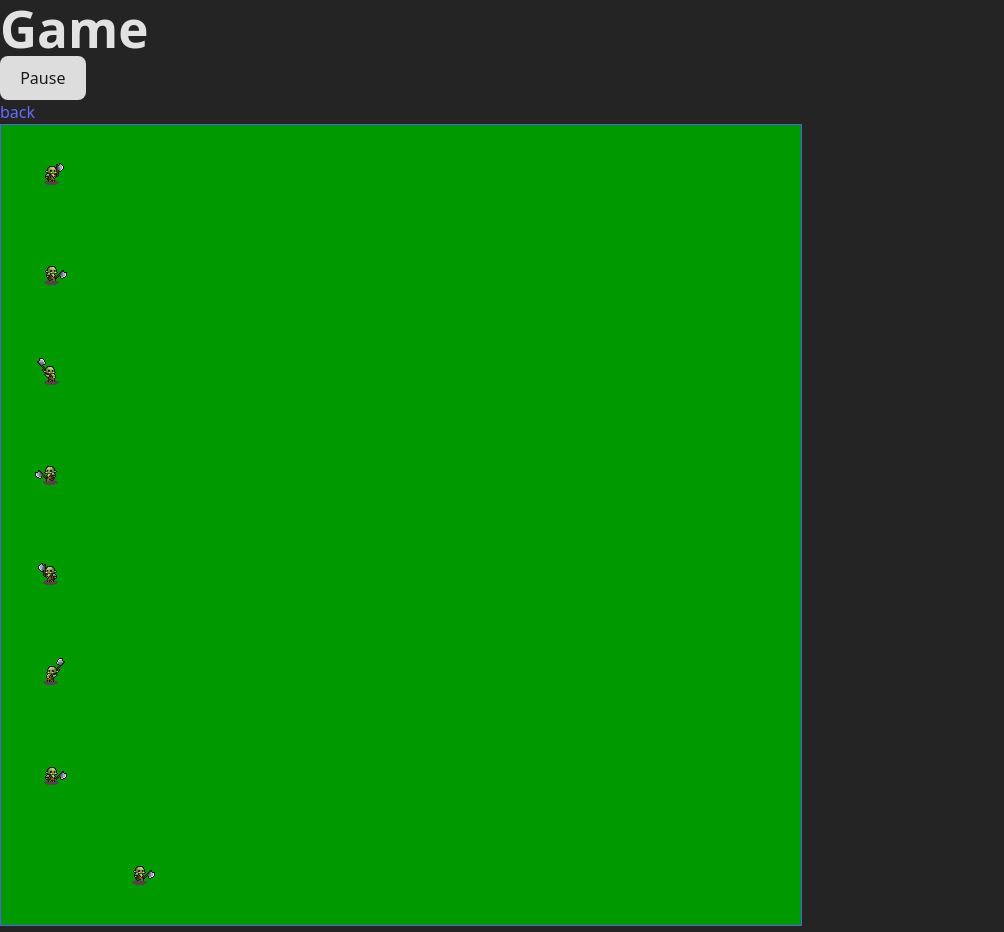
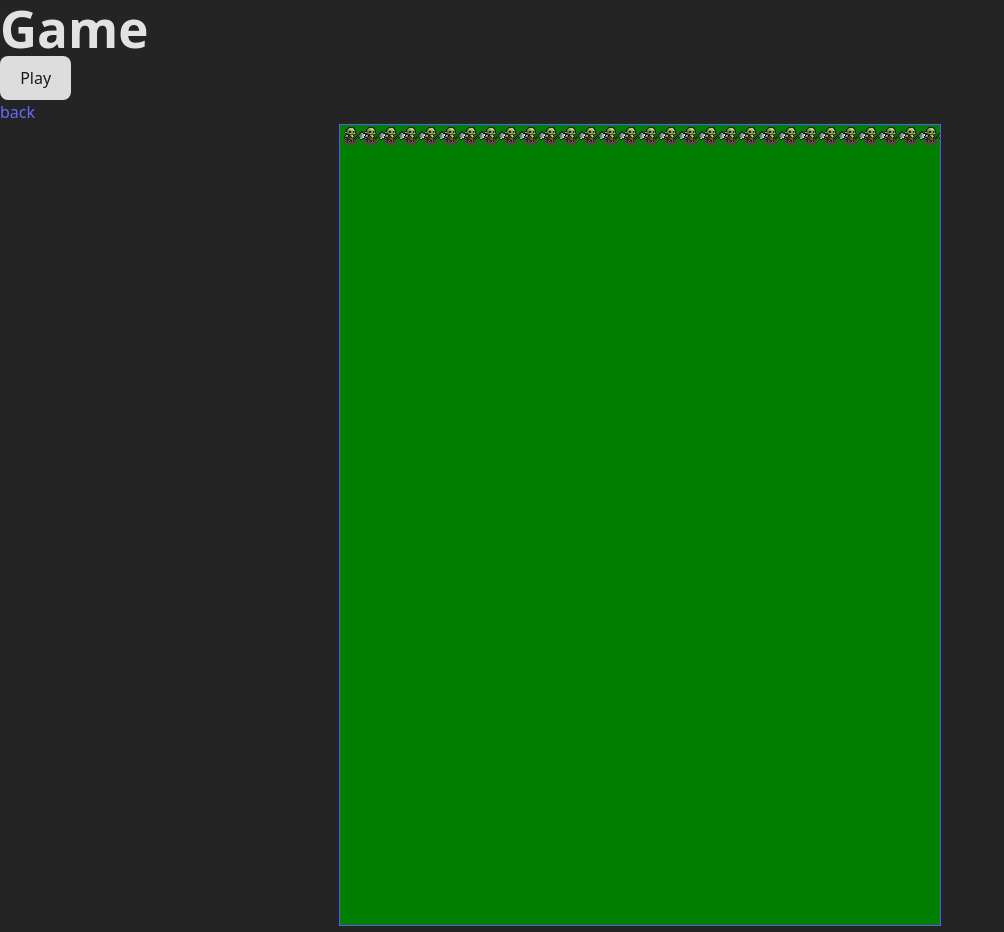
Before and after one commit to mrChernicharo/kingdom-defense, a website built with Vite: page game.html in a window 1280 px wide. Shown: the whole page, without its empty margins (0-1004 px from the left). Built offline with nearby package versions, Linux system fonts and the light colour scheme.

Commit message:
enemy class

```diff
--- a/game.html
+++ b/game.html
@@ -14,7 +14,9 @@
             <a href="/lobby.html">back</a>
         </div>
 
-        <canvas></canvas>
+        <div style="display: flex; justify-content: center">
+            <canvas></canvas>
+        </div>
 
         <script type="module" src="/src/main.ts"></script>
     </body>
--- a/src/helperFns.ts
+++ b/src/helperFns.ts
@@ -1,3 +1,11 @@
 export async function wait(ms = 1000) {
-	return new Promise(resolve => setTimeout(resolve, ms));
+    return new Promise((resolve) => setTimeout(resolve, ms));
 }
+
+const ID_CHARS = "0123456789abcdefghijklmnopqrstuvwxyzABCDEFGHIJKLMNOPQRSTUVWXYZ_-";
+export function idMaker(length = 12) {
+    return Array(length)
+        .fill(0)
+        .map((_) => ID_CHARS.split("")[Math.round(Math.random() * ID_CHARS.length)])
+        .join("");
+}
--- a/src/main.ts
+++ b/src/main.ts
@@ -1,134 +1,340 @@
-// import './style.css';
-import { wait } from "./helperFns";
-import typescriptLogo from "./typescript.svg";
-import viteLogo from "/vite.svg";
+import { idMaker, wait } from "./helperFns";
 
-// document.querySelector<HTMLDivElement>('#app')!.innerHTML = `
-//   <div>
-//     <a href="https://vite.dev" target="_blank">
-//       <img src="${viteLogo}" class="logo" alt="Vite logo" />
-//     </a>
-//     <a href="https://www.typescriptlang.org/" target="_blank">
-//       <img src="${typescriptLogo}" class="logo vanilla" alt="TypeScript logo" />
-//     </a>
-//     <h1>Vite + TypeScript</h1>
-//     <div class="card">
-//       <button id="counter" type="button"></button>
-//     </div>
-//     <p class="read-the-docs">
-//       Click on the Vite and TypeScript logos to learn more
-//     </p>
-//   </div>
-// `
+const playBtn = document.querySelector("#play-btn") as HTMLButtonElement;
+const canvas = document.querySelector("canvas") as HTMLCanvasElement;
+const ctx = canvas.getContext("2d")!;
 
-// setupCounter(document.querySelector<HTMLButtonElement>('#counter')!)
-const playBtn = document.querySelector("#play-btn")!;
-const canvas = document.querySelector("canvas")!;
-const ctx = canvas.getContext("2d")!;
+export enum EnemyState {
+    idle = "idle",
+    walk = "walk",
+    attack = "attack",
+    dead = "dead",
+}
 
 const orcIdleImg = new Image();
 orcIdleImg.src = "/src/assets/images/Orc-Idle.png";
 
+const orcWalkImg = new Image();
+orcWalkImg.src = "/src/assets/images/Orc-Walk.png";
+
 const orcAttackImg = new Image();
 orcAttackImg.src = "/src/assets/images/Orc-Attack01.png";
 
-const orcWalkImg = new Image();
-orcWalkImg.src = "/src/assets/images/Orc-Walk.png";
+const orcDeadImg = new Image();
+orcDeadImg.src = "/src/assets/images/Orc-Death.png";
 
-const orcAttack02Img = new Image();
-orcAttack02Img.src = "/src/assets/images/Orc-Attack02.png";
+const poseFrameCount = {
+    [EnemyState.idle]: 6,
+    [EnemyState.walk]: 8,
+    [EnemyState.attack]: 6,
+    [EnemyState.dead]: 4,
+};
 
-canvas.width = 800;
-canvas.height = 800;
+const poseFrameSpeed = {
+    [EnemyState.idle]: 400,
+    [EnemyState.walk]: 100,
+    [EnemyState.attack]: 100,
+    [EnemyState.dead]: 100,
+};
 
-await wait(200);
+const poseImage = {
+    [EnemyState.idle]: orcIdleImg,
+    [EnemyState.walk]: orcWalkImg,
+    [EnemyState.attack]: orcAttackImg,
+    [EnemyState.dead]: orcDeadImg,
+};
 
-console.log("hello", { canvas, ctx });
+// const orcAttack02Img = new Image();
+// orcAttack02Img.src = "/src/assets/images/Orc-Attack02.png";
 
-let isPlaying = true;
-let currTime = 0;
-let prevTime = 0;
-let delta = 0;
-let totalTime = 0;
+const CANVAS_WIDTH = 600;
+const CANVAS_HEIGHT = 800;
+const SPRITE_IMG_SIZE = 100;
+const SPRITE_HEIGHT = 20;
+const SPRITE_WIDTH = 20;
 
-playBtn.addEventListener("click", (e) => {
-    isPlaying = !isPlaying;
+class Vec2 {
+    x = 0;
+    y = 0;
+    constructor(x = 0, y = 0) {
+        this.x = x;
+        this.y = y;
+    }
 
-    const btn = e.target as HTMLButtonElement;
-    btn.textContent = isPlaying ? "Pause" : "Play";
+    // add(vec: Vec2) {
+    //     this.x + vec.x;
+    //     this.y + vec.y;
+    // }
 
-    if (isPlaying) {
-        currTime = Date.now();
-        animate();
-    }
-});
+    // static add(vec1: Vec2, vec2: Vec2) {
+    //     vec1.x + vec2.x;
+    //     vec1.y + vec2.y;
+    // }
 
-let x = 0;
-let moveRight = true;
-function animate() {
-    ctx.clearRect(0, 0, 800, 800);
-
-    currTime = Date.now();
-    delta = currTime - prevTime;
-    if (delta > 20) delta = 16;
-    totalTime += delta;
-
-    const attackFrame = Math.trunc(totalTime / 100) % 6;
-    const walkFrame = Math.trunc(totalTime / 100) % 8;
-    const attackFrame2 = Math.trunc(totalTime / 100) % 6;
-    const idleFrame = Math.trunc(totalTime / 400) % 6;
-
-    // console.log({ totalTime, delta, attackFrame });
-
-    // ctx.strokeStyle = "#FF0000";
-    // ctx.strokeRect(130, 160, 30, 40);
-
-    ctx.fillStyle = "#009900";
-    ctx.fillRect(0, 0, 800, 800);
-
-    // ctx.fillStyle = "#FFFF00";
-    // ctx.fillRect(530, 380, 30, 40);
-
-    // ctx.drawImage(orcIdleImg, 0, 0);
-
-    // DRAW 3 ORCS
-    ctx.drawImage(orcAttackImg, attackFrame * 100, 0, 100, 100, 0, 0, 100, 100);
-
-    ctx.drawImage(orcWalkImg, walkFrame * 100, 0, 100, 100, 0, 100, 100, 100);
-
-    ctx.drawImage(orcAttack02Img, attackFrame2 * 100, 0, 100, 100, 0, 200, 100, 100);
-
-    // DRAW 3 FLIPPED ORCS
-    ctx.save();
-    ctx.scale(-1, 1);
-    ctx.translate(0, 0);
-    ctx.drawImage(orcWalkImg, walkFrame * 100, 0, 100, 100, 0, 300, -100, 100);
-
-    ctx.drawImage(orcAttackImg, attackFrame * 100, 0, 100, 100, 0, 400, -100, 100);
-
-    ctx.drawImage(orcAttack02Img, attackFrame2 * 100, 0, 100, 100, 0, 500, -100, 100);
-    ctx.restore();
-
-    ctx.drawImage(orcIdleImg, idleFrame * 100, 0, 100, 100, 0, 600, 100, 100);
-
-    // DRAW ORC WALKING
-    if (moveRight) {
-        x += 0.2;
-        ctx.drawImage(orcWalkImg, walkFrame * 100, 0, 100, 100, x, 700, 100, 100);
-    } else {
-        x -= 0.2;
-        ctx.save();
-        ctx.scale(-1, 1);
-        ctx.translate(0, 0);
-        ctx.drawImage(orcWalkImg, walkFrame * 100, 0, 100, 100, -x, 700, -100, 100);
-        ctx.restore();
-    }
-    if (x > 500 || x < 0) moveRight = !moveRight;
-
-    prevTime = currTime;
-    if (!isPlaying) return;
-
-    requestAnimationFrame(animate);
+    // static clone() {
+    //     return new Vec2(x, this.y)
+    // }
 }
 
-animate();
+class Clock {
+    static isPaused = true;
+    static elapsed = 0;
+    static prevTime = Date.now();
+    static currTime = Date.now();
+
+    static togglePause(): void {
+        Clock.isPaused = !Clock.isPaused;
+    }
+
+    static tick(): number {
+        Clock.currTime = Date.now();
+        let delta = Clock.currTime - Clock.prevTime;
+        if (delta > 20) delta = 20;
+        Clock.elapsed += delta;
+
+        Clock.prevTime = Clock.currTime;
+        return delta;
+    }
+}
+
+class Updatable {
+    update(delta: number) {}
+    draw() {}
+}
+
+class GameEntity {
+    pos: Vec2;
+    type: string;
+    id: string;
+    constructor(type: string, x = 0, y = 0) {
+        this.id = idMaker();
+        this.type = type;
+        this.pos = new Vec2(x, y);
+    }
+}
+
+class Enemy extends GameEntity implements Updatable {
+    spriteIdx: number;
+    speed: number;
+    state: EnemyState;
+    goal: Vec2;
+    constructor(type: string, x = 0, y = 0) {
+        super(type, x, y);
+        this.state = EnemyState.idle;
+        this.speed = 12;
+        this.goal = new Vec2(x, CANVAS_HEIGHT);
+        this.spriteIdx = Math.trunc(Clock.elapsed / poseFrameSpeed[this.state]) % poseFrameCount[this.state];
+        // this.spriteIdx = Math.trunc(Clock.elapsed / 400) % 6;
+    }
+
+    walkTowards(targetPos: Vec2, delta: number): Vec2 {
+        const direction = new Vec2(targetPos.x - this.pos.x, targetPos.y - this.pos.y);
+        const magnitude = Math.sqrt(Math.pow(direction.x, 2) + Math.pow(direction.y, 2));
+        const normalizedVec = new Vec2(direction.x / magnitude, direction.y / magnitude);
+        const nextPos = new Vec2(
+            this.pos.x + normalizedVec.x * this.speed * delta,
+            this.pos.y + normalizedVec.y * this.speed * delta
+        );
+        // const nextPos = new Vec2(this.pos.x + normalizedVec.x, this.pos.y + normalizedVec.y);
+
+        return nextPos;
+    }
+
+    update(delta: number) {
+        this.spriteIdx = Math.trunc(Clock.elapsed / poseFrameSpeed[this.state]) % poseFrameCount[this.state];
+        // this.spriteIdx = Math.trunc(Clock.elapsed / 400) % 6;
+
+        // this.pos.y += this.speed * delta * 0.001;
+        // console.log(this.type, delta);
+
+        if (Game.target) {
+            const nextPos = this.walkTowards(Game.target, delta * 0.001);
+
+            this.pos = nextPos;
+        } else {
+        }
+    }
+
+    draw() {
+        ctx.drawImage(
+            poseImage[this.state],
+            this.spriteIdx * 100,
+            0,
+            SPRITE_IMG_SIZE,
+            SPRITE_IMG_SIZE,
+            this.pos.x - SPRITE_IMG_SIZE / 2 + SPRITE_WIDTH / 2,
+            this.pos.y - poseImage[this.state].height / 2 + SPRITE_HEIGHT / 2,
+            SPRITE_IMG_SIZE,
+            SPRITE_IMG_SIZE
+        );
+    }
+}
+
+class Game {
+    // updatables: Updatable[] = [
+    //     new Enemy("orc", 0, 0),
+    //     new Enemy("orc", 295, 0),
+    //     new Enemy("orc", 590, 0),
+    //     // new Enemy("orc", 0, 780),
+    //     // new Enemy("orc", 580, 780),
+    // ];
+    updatables = [
+        ...Array(30)
+            .fill(0)
+            .map((_, i) => i * SPRITE_WIDTH)
+            .map((x) => new Enemy("orc", x, 0)),
+        // ...Array(30)
+        //     .fill(0)
+        //     .map((_, i) => i * SPRITE_WIDTH)
+        //     .map((x) => new Enemy("orc", x, 30)),
+        // ...Array(30)
+        //     .fill(0)
+        //     .map((_, i) => i * SPRITE_WIDTH)
+        //     .map((x) => new Enemy("orc", x, 60)),
+        // ...Array(30)
+        //     .fill(0)
+        //     .map((_, i) => i * SPRITE_WIDTH)
+        //     .map((x) => new Enemy("orc", x, 90)),
+    ];
+
+    static target: Vec2 | null = null;
+
+    constructor() {
+        canvas.width = CANVAS_WIDTH;
+        canvas.height = CANVAS_HEIGHT;
+
+        playBtn.addEventListener("click", this.toggleIsPlaying.bind(this));
+        canvas.addEventListener("click", this.toggleTarget.bind(this));
+
+        this.toggleIsPlaying();
+    }
+
+    toggleIsPlaying() {
+        Clock.togglePause();
+        playBtn.textContent = Clock.isPaused ? "Pause" : "Play";
+
+        // console.log("<toggleIsPlaying>", this);
+
+        if (!Clock.isPaused) {
+            this.tick();
+        }
+    }
+
+    toggleTarget(ev: MouseEvent) {
+        // console.log(ev.offsetX, ev.offsetY);
+        if (Game.target === null) {
+            Game.target = new Vec2(ev.offsetX, ev.offsetY);
+        } else {
+            Game.target = null;
+        }
+    }
+
+    tick() {
+        const delta = Clock.tick();
+        ctx.clearRect(0, 0, CANVAS_WIDTH, CANVAS_HEIGHT);
+
+        ctx.fillStyle = "#007f00";
+        ctx.fillRect(0, 0, CANVAS_WIDTH, CANVAS_HEIGHT);
+        // console.log('<Game.tick>', { delta, elapsed: Clock.elapsed });
+
+        this.updatables
+            .sort((a, b) => a.pos.y - b.pos.y)
+            .forEach((updatable) => {
+                updatable.update(delta);
+                updatable.draw();
+            });
+
+        if (Game.target) {
+            ctx.fillStyle = "#ee0066";
+            const [w, h] = [20, 20];
+            ctx.fillRect(Game.target.x, Game.target.y, w, h);
+        }
+
+        // this.prevTime = this.currTime;
+        if (!Clock.isPaused) {
+            requestAnimationFrame(this.tick.bind(this));
+        }
+    }
+}
+
+const game = new Game();
+
+// await wait(200);
+
+// console.log("hello", { canvas, ctx });
+
+// let isPlaying = true;
+// let currTime = 0;
+// let prevTime = 0;
+// let delta = 0;
+// let totalTime = 0;
+
+// let x = 0;
+// let moveRight = true;
+// function animate() {
+//     ctx.clearRect(0, 0, 800, 800);
+
+//     currTime = Date.now();
+//     delta = currTime - prevTime;
+//     if (delta > 20) delta = 16;
+//     totalTime += delta;
+
+//     const attackFrame = Math.trunc(totalTime / 100) % 6;
+//     const walkFrame = Math.trunc(totalTime / 100) % 8;
+//     const attackFrame2 = Math.trunc(totalTime / 100) % 6;
+//     const idleFrame = Math.trunc(totalTime / 400) % 6;
+
+//     // console.log({ totalTime, delta, attackFrame });
+
+//     // ctx.strokeStyle = "#FF0000";
+//     // ctx.strokeRect(130, 160, 30, 40);
+
+//     ctx.fillStyle = "#009900";
+//     ctx.fillRect(0, 0, 800, 800);
+
+//     // ctx.fillStyle = "#FFFF00";
+//     // ctx.fillRect(530, 380, 30, 40);
+
+//     // ctx.drawImage(orcIdleImg, 0, 0);
+
+//     // DRAW 3 ORCS
+//     ctx.drawImage(orcAttackImg, attackFrame * 100, 0, 100, 100, 0, 0, 100, 100);
+
+//     ctx.drawImage(orcWalkImg, walkFrame * 100, 0, 100, 100, 0, 100, 100, 100);
+
+//     ctx.drawImage(orcAttack02Img, attackFrame2 * 100, 0, 100, 100, 0, 200, 100, 100);
+
+//     // DRAW 3 FLIPPED ORCS
+//     ctx.save();
+//     ctx.scale(-1, 1);
+//     ctx.translate(0, 0);
+//     ctx.drawImage(orcWalkImg, walkFrame * 100, 0, 100, 100, 0, 300, -100, 100);
+
+//     ctx.drawImage(orcAttackImg, attackFrame * 100, 0, 100, 100, 0, 400, -100, 100);
+
+//     ctx.drawImage(orcAttack02Img, attackFrame2 * 100, 0, 100, 100, 0, 500, -100, 100);
+//     ctx.restore();
+
+//     ctx.drawImage(orcIdleImg, idleFrame * 100, 0, 100, 100, 0, 600, 100, 100);
+
+//     // DRAW ORC WALKING
+//     if (moveRight) {
+//         x += 0.2;
+//         ctx.drawImage(orcWalkImg, walkFrame * 100, 0, 100, 100, x, 700, 100, 100);
+//     } else {
+//         x -= 0.2;
+//         ctx.save();
+//         ctx.scale(-1, 1);
+//         ctx.translate(0, 0);
+//         ctx.drawImage(orcWalkImg, walkFrame * 100, 0, 100, 100, -x, 700, -100, 100);
+//         ctx.restore();
+//     }
+//     if (x > 500 || x < 0) moveRight = !moveRight;
+
+//     prevTime = currTime;
+//     if (!isPlaying) return;
+
+//     requestAnimationFrame(animate);
+// }
+
+// animate();
--- a/src/style.css
+++ b/src/style.css
@@ -22,6 +22,7 @@ body {
     margin: 0;
     min-width: 320px;
     min-height: 100vh;
+    /* zoom: 2; */
     /* zoom: 4; */
 }
 
--- a/tsconfig.json
+++ b/tsconfig.json
@@ -17,7 +17,7 @@
         "strict": true,
         "noUnusedLocals": true,
         "noUnusedParameters": true,
-    "erasableSyntaxOnly": true,
+        "erasableSyntaxOnly": false,
         "noFallthroughCasesInSwitch": true,
         "noUncheckedSideEffectImports": true
     },
```
Lines whose indentation alone changed are shown as unchanged.
